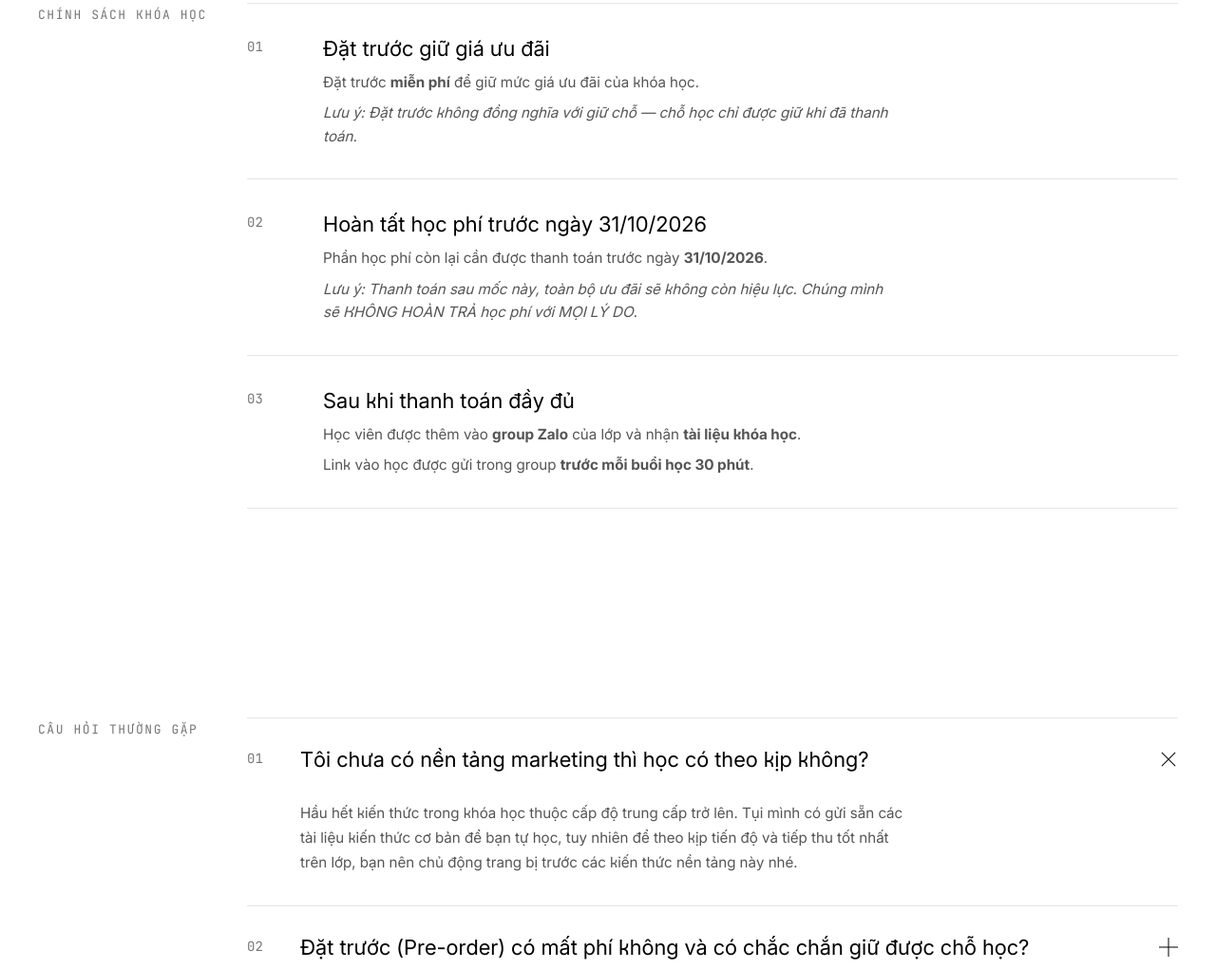
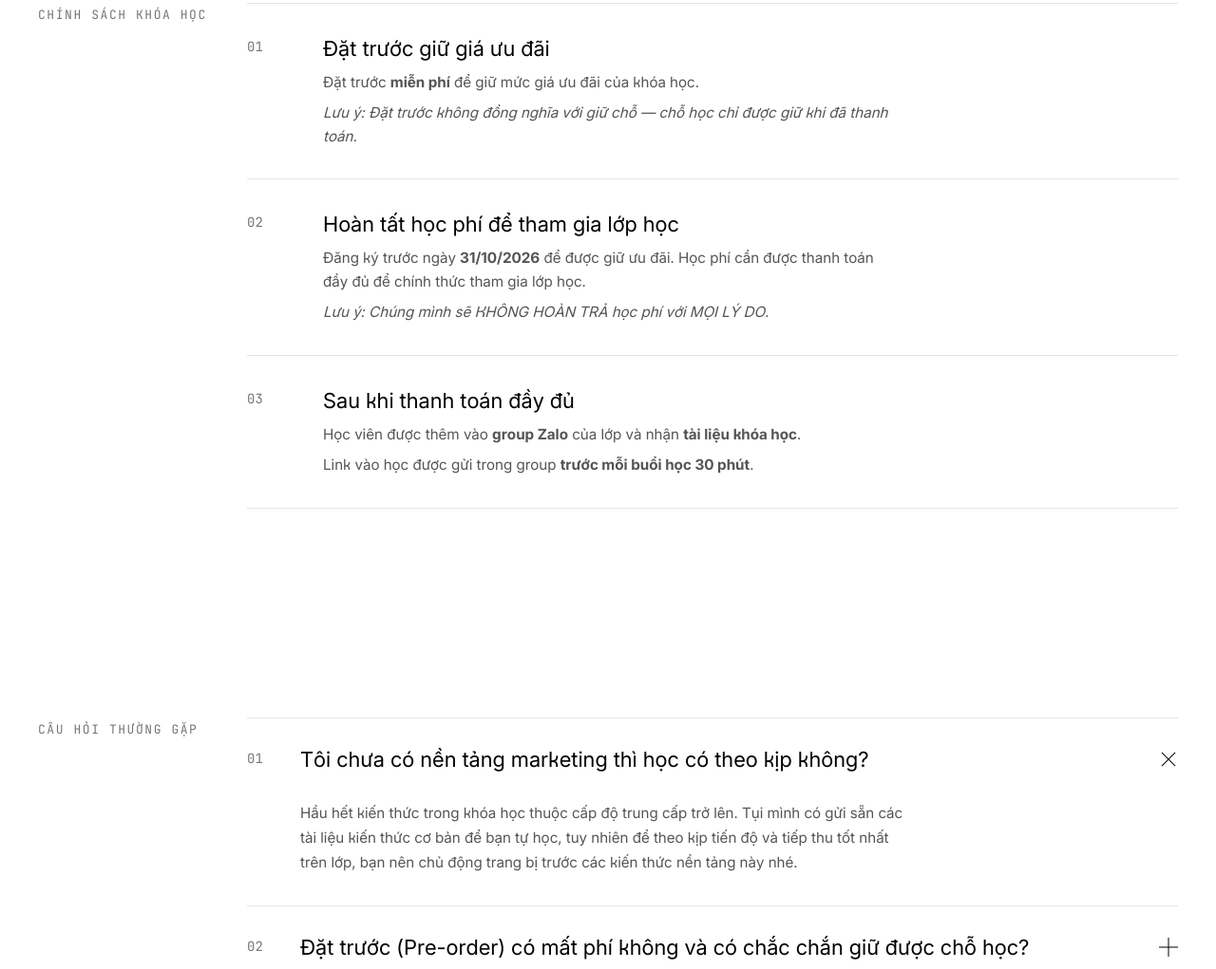
Before and after one commit to nguyentanthinh105-create/khoahoc, a plain HTML site: page index.html in a window 1280 px wide. Shown: the part 5530-6551 px from the top of the page at 95% size. Drawn offline with Linux system fonts and the light colour scheme; files whose address does not match are found by name.

Commit message:
Đồng bộ chính sách thanh toán với FAQ 4
Co-Authored-By: Claude Opus 5.5 <noreply@anthropic.com>

```diff
--- a/index.html
+++ b/index.html
@@ -600,9 +600,9 @@
         <div class="row">
           <div class="row__index">02</div>
           <div>
-            <div class="row__title">Hoàn tất học phí trước ngày 31/10/2026</div>
-            <div class="row__desc">Phần học phí còn lại cần được thanh toán trước ngày <strong>31/10/2026</strong>.</div>
-            <div class="row__desc"><em>Lưu ý: Thanh toán sau mốc này, toàn bộ ưu đãi sẽ không còn hiệu lực. Chúng mình sẽ KHÔNG HOÀN TRẢ học phí với MỌI LÝ DO.</em></div>
+            <div class="row__title">Hoàn tất học phí để tham gia lớp học</div>
+            <div class="row__desc">Đăng ký trước ngày <strong>31/10/2026</strong> để được giữ ưu đãi. Học phí cần được thanh toán đầy đủ để chính thức tham gia lớp học.</div>
+            <div class="row__desc"><em>Lưu ý: Chúng mình sẽ KHÔNG HOÀN TRẢ học phí với MỌI LÝ DO.</em></div>
           </div>
         </div>
         <div class="row">
```
